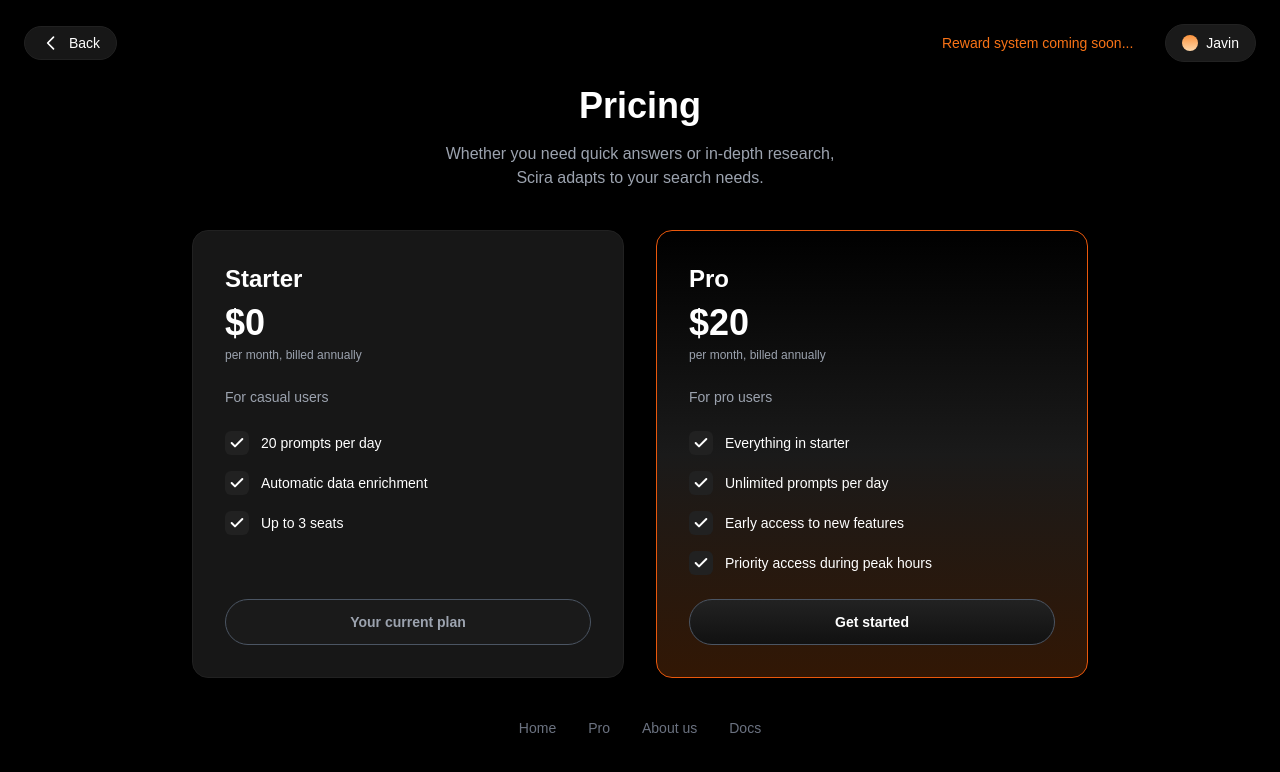
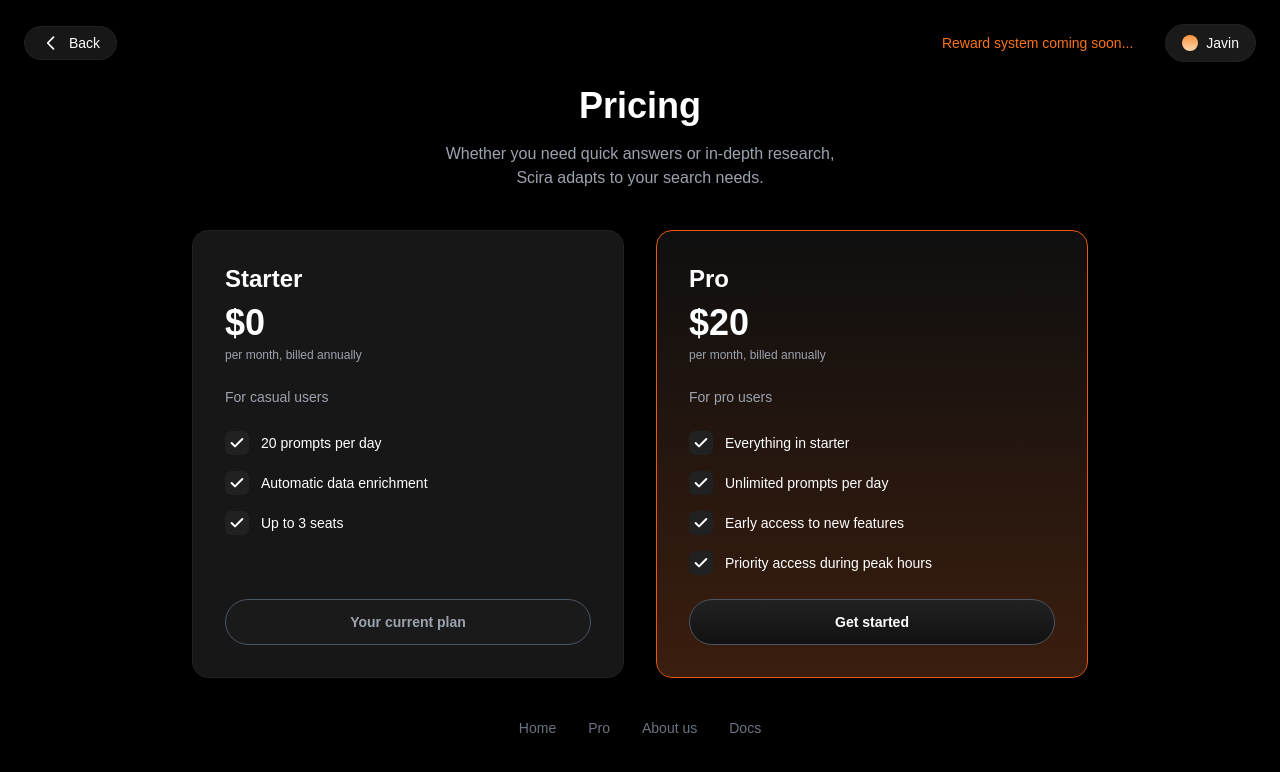
Before and after one commit to Om21O/rohan, a Next.js app: page /pricing in a window 1280 px wide. Shown: the top 772 px of the page. Built offline with nearby package versions, Linux system fonts and the light colour scheme.

Commit message:
added pricing page route

```diff
--- a/src/app/components/PricingPage.tsx
+++ b/src/app/components/PricingPage.tsx
@@ -79,13 +79,20 @@
           {plans.map((plan, index) => (
             <div
               key={index}
-              className={`relative p-8 rounded-2xl shadow-md flex flex-col transition-all duration-300
-                ${plan.title === "Pro"
-                  ? "bg-gradient-to-t from-orange-500/20 via-[#1a1a1a] to-black border border-[#EA580C]"
-                  : "bg-[#171717] border border-[#212121]"
+              className={`relative p-8 rounded-2xl shadow-md flex flex-col transition-all duration-300 overflow-hidden
+                ${plan.title === 'Pro'
+                  ? 'border border-[#EA580C] bg-[#0F0F0F]'
+                  : 'bg-[#171717] border border-[#212121]'
                 }
               `}
             >
+              {/* Gradient background for Pro */}
+              {plan.title === "Pro" && (
+                <div className="absolute inset-0 bg-gradient-to-b from-[#0F0F0F] to-[#EA580C] opacity-20 pointer-events-none rounded-2xl" />
+              )}
+
+              {/* Main content */}
+              <div className="relative z-10 flex flex-col h-full">
                 <h2 className="text-2xl font-bold mb-2">{plan.title}</h2>
                 <p className="text-4xl font-bold mb-1">{plan.price}</p>
                 <p className="text-gray-400 text-xs mb-6">
@@ -116,6 +123,7 @@
                   {plan.buttonText}
                 </button>
               </div>
+            </div>
           ))}
         </div>
       </div>
```
Lines whose indentation alone changed are shown as unchanged.
